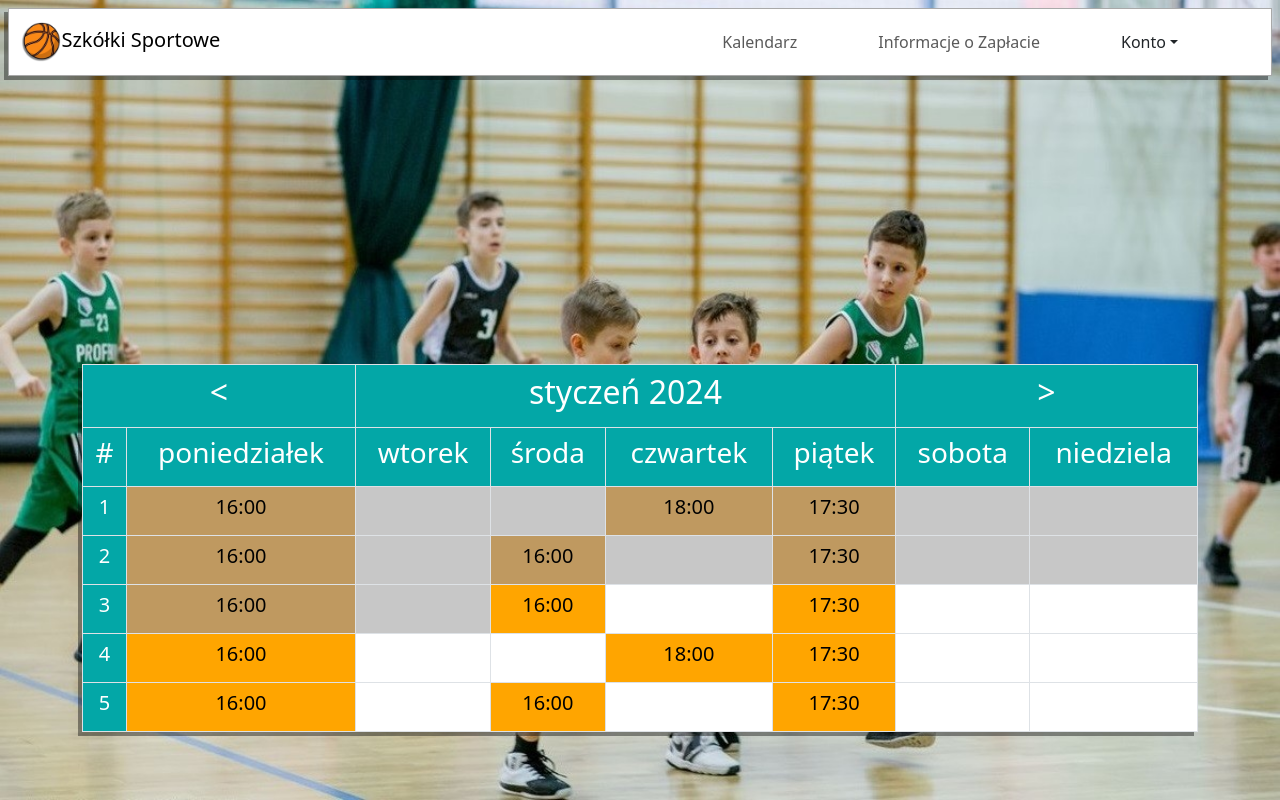
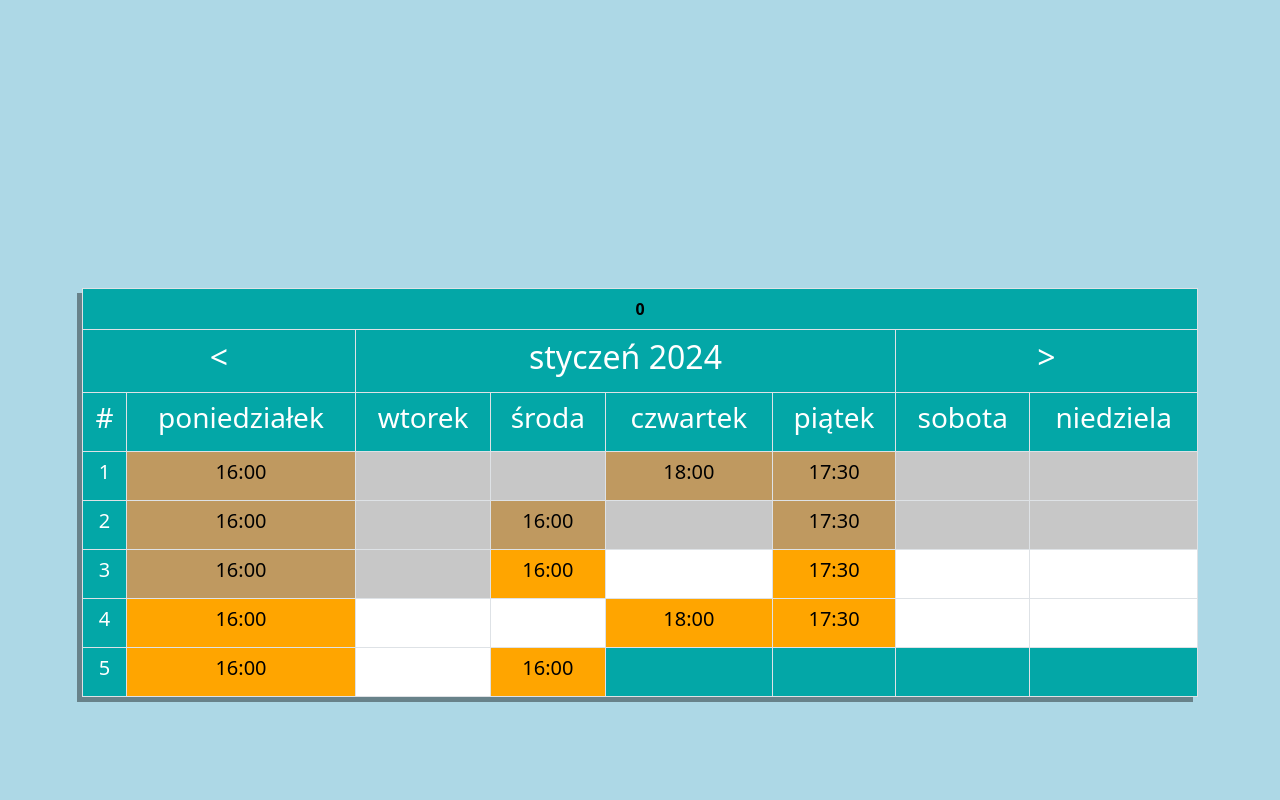
Before and after one commit to Wojtoppin/saasss, a React (Create React App) app: page / in a window 1280 px wide. Built offline with nearby package versions, Linux system fonts and the light colour scheme.

Commit message:
added a function that check whether the day is in the month

```diff
--- a/src/App.js
+++ b/src/App.js
@@ -6,8 +6,8 @@ import ImagesSwiper from './main/ImagesSwiper';
 function App() {
   return (
     <div className="App" style={{overflow:"auto", WebkitOverflowScrolling:"touch"}}>
-        <ImagesSwiper/>
-        <Header/>
+        {/* <ImagesSwiper/> */}
+        {/* <Header/> */}
         <Callendar/>
     </div>
   );
--- a/src/main/Callendar.css
+++ b/src/main/Callendar.css
@@ -6,5 +6,5 @@ Table{
     width: 80%;
     height: 40%;
     border: darkgray solid 1px;
-    box-shadow: -4px 4px rgba(0, 0, 0, 0.4);
+    box-shadow: -5px 5px rgba(0, 0, 0, 0.4);
 }
--- a/src/main/Callendar.js
+++ b/src/main/Callendar.js
@@ -29,22 +29,46 @@ const Callendar = (props) =>{
     const days = ["poniedziałek", "wtorek", "środa", "czwartek", "piątek", 'sobota', "niedziela"];
     const shortDays = ["pon", "wt", "śr", "czw", "pt", 'sb', "nd"];
     const months = ["styczeń", "luty", "marzec", "kwiecień", "maj", "czerwiec", "lipiec", "sierpień", "wrzesień", "październik", "listopad", "grudzień"]
-    const daysInMonths = [31,28,31,30,31,30,31,31,30,31,30,31]
+    const daysInMonths = [31,displayedMonth[1] % 4 === 0?29:28,31,30,31,30,31,31,30,31,30,31]
+
+
     const renderBody = () => {
         return Array.from({ length: bodyAmount }, (_, index) => (
             <tr key={"weekend index" + index}>
                 <td style={{background:"#03a7a7"}}><h5 style={{color:"white"}}>{index+1}</h5></td>
 
                 {Array.from({ length: 7 }, (_, Newindex) => {
+
                     let tmpJsonIndex = testjson[index][Newindex]
+                    let currentDayNumerical = (Newindex)+7*index;
+                    let hasHappened = hasThisDayHappend((Newindex + 1)+7*index);
+                    let isNotInCurrentMonth = currentDayNumerical < firstDayOfTheMonth || currentDayNumerical > firstDayOfTheMonth + daysInMonths[displayedMonth[0]] -1;
+
                     return (
                     <td style={{
-                        background:tmpJsonIndex === " "?
-                        hasThisDayHappend((Newindex + 1)+7*index)? "#C7C7C7":"white"
+                        background:
+                        tmpJsonIndex === " "?
+                            hasHappened?
+                                isNotInCurrentMonth?"#03a7a7":"#C7C7C7"
                                 :
-                        hasThisDayHappend((Newindex + 1)+7*index)? "#BF9960":"orange"
+                                isNotInCurrentMonth?"#03a7a7":"white"
+                            :
+                            hasHappened?
+                                isNotInCurrentMonth?"#03a7a7":"#BF9960"
+                                :
+                                isNotInCurrentMonth?"#03a7a7":"orange"
+
+
                         }} key={"days index" + index + ":" + Newindex}>
-                        {element >= 850? <h5>{tmpJsonIndex === " "? "": tmpJsonIndex}</h5>:<h6>{tmpJsonIndex === " "? "": tmpJsonIndex}</h6>}
+                        {element >= 850?
+                        <h5>
+                            {tmpJsonIndex === " " || isNotInCurrentMonth? "": tmpJsonIndex}
+                        </h5>
+                        :
+                        <h6>
+                            {tmpJsonIndex === " " || isNotInCurrentMonth? "": tmpJsonIndex}
+                        </h6>}
+
                     </td>
                 )})}
             </tr>
@@ -96,6 +120,7 @@ const Callendar = (props) =>{
         let containerWidth = document.getElementById("responsive").clientWidth;
         setElement(containerWidth);
     }
+
     useEffect(()=>{
         checkContainerWidth();
     },[element])
@@ -104,7 +129,9 @@ const Callendar = (props) =>{
             <Container className="d-flex justify-content-center mt-5" id="responsive" onClick={checkContainerWidth} onLoad={checkContainerWidth}  style={{ position: 'relative', zIndex: 2, top:"30%"}}>
                 <Table className="table" bordered>
                     <thead>
-
+                        <tr>
+                            <th colSpan={headAmount+1} style={{background:"#03a7a7"}}>{firstDayOfTheMonth}</th>
+                        </tr>
                         <tr>
                             <th colSpan="2" style={{background:"#03a7a7"}} onClick={previousMonth}><h2 className="thBlue">{"<"}</h2></th>
                             <th colSpan={headAmount-3} style={{background:"#03a7a7"}}><h2 className="thBlue">{months[displayedMonth[0]]} {displayedMonth[1]}</h2></th>
--- a/src/main/Header.css
+++ b/src/main/Header.css
@@ -1,7 +1,7 @@
 .banner{
     background: white;
     border: darkgray solid 1px;
-    box-shadow: -4px 4px rgba(0, 0, 0, 0.4);
+    box-shadow: -5px 5px rgba(0, 0, 0, 0.4);
     margin: 8px;
     z-index: 2;
 
```
Lines whose indentation alone changed are shown as unchanged.
